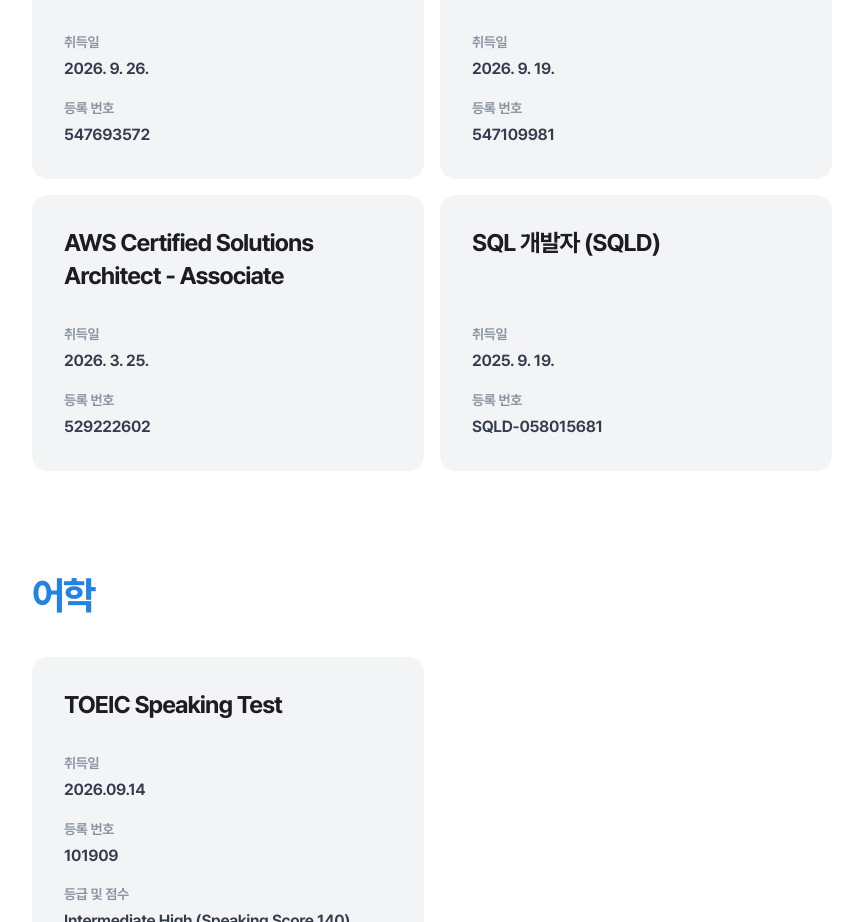
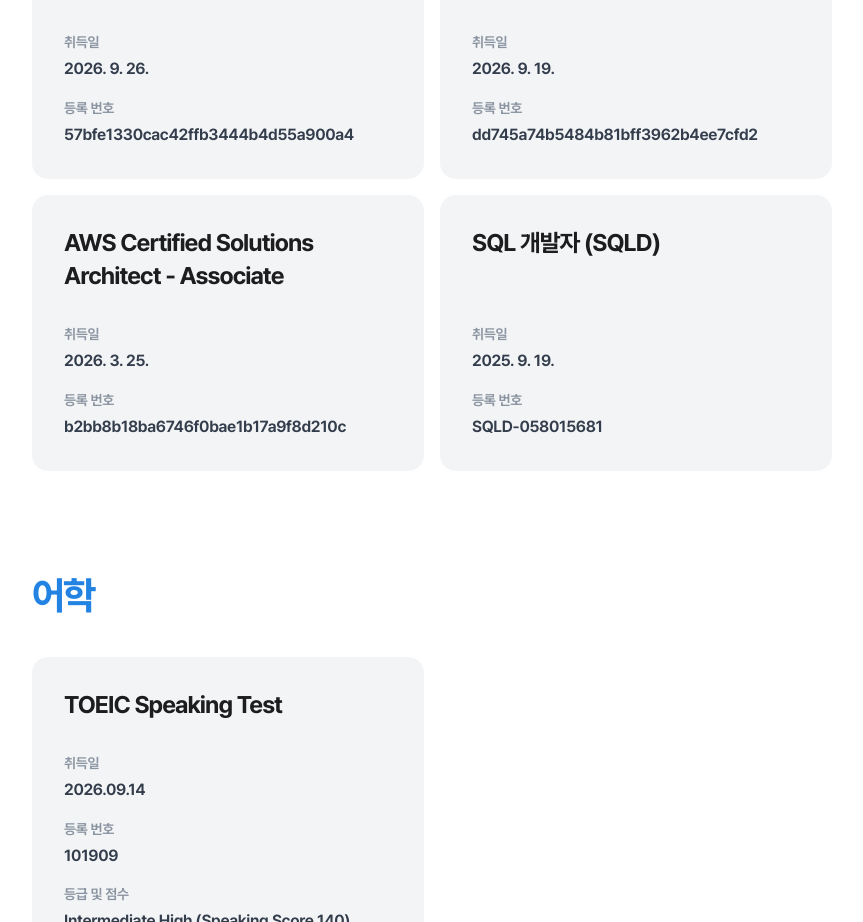
Before and after one commit to jihyukboin/jihyuk-portfolio, a Next.js app: page / in a window 1280 px wide. Shown: the part 1680-2602 px from the top of the page, without its empty margins (203-1066 px from the left). Built offline with nearby package versions, Linux system fonts and the light colour scheme; no server answers.

Commit message:
fix: update AWS certification registration numbers

```diff
--- a/app/(root)/page.tsx
+++ b/app/(root)/page.tsx
@@ -178,17 +178,17 @@
   {
     name: "AWS Certified Security - Specialty",
     acquiredOn: "2026. 9. 26.",
-    registrationNumber: "547693572",
+    registrationNumber: "57bfe1330cac42ffb3444b4d55a900a4",
   },
   {
     name: "AWS Certified Generative AI Developer - Professional",
     acquiredOn: "2026. 9. 19.",
-    registrationNumber: "547109981",
+    registrationNumber: "dd745a74b5484b81bff3962b4ee7cfd2",
   },
   {
     name: "AWS Certified Solutions Architect - Associate",
     acquiredOn: "2026. 3. 25.",
-    registrationNumber: "529222602",
+    registrationNumber: "b2bb8b18ba6746f0bae1b17a9f8d210c",
   },
   {
     name: "SQL 개발자 (SQLD)",
```
